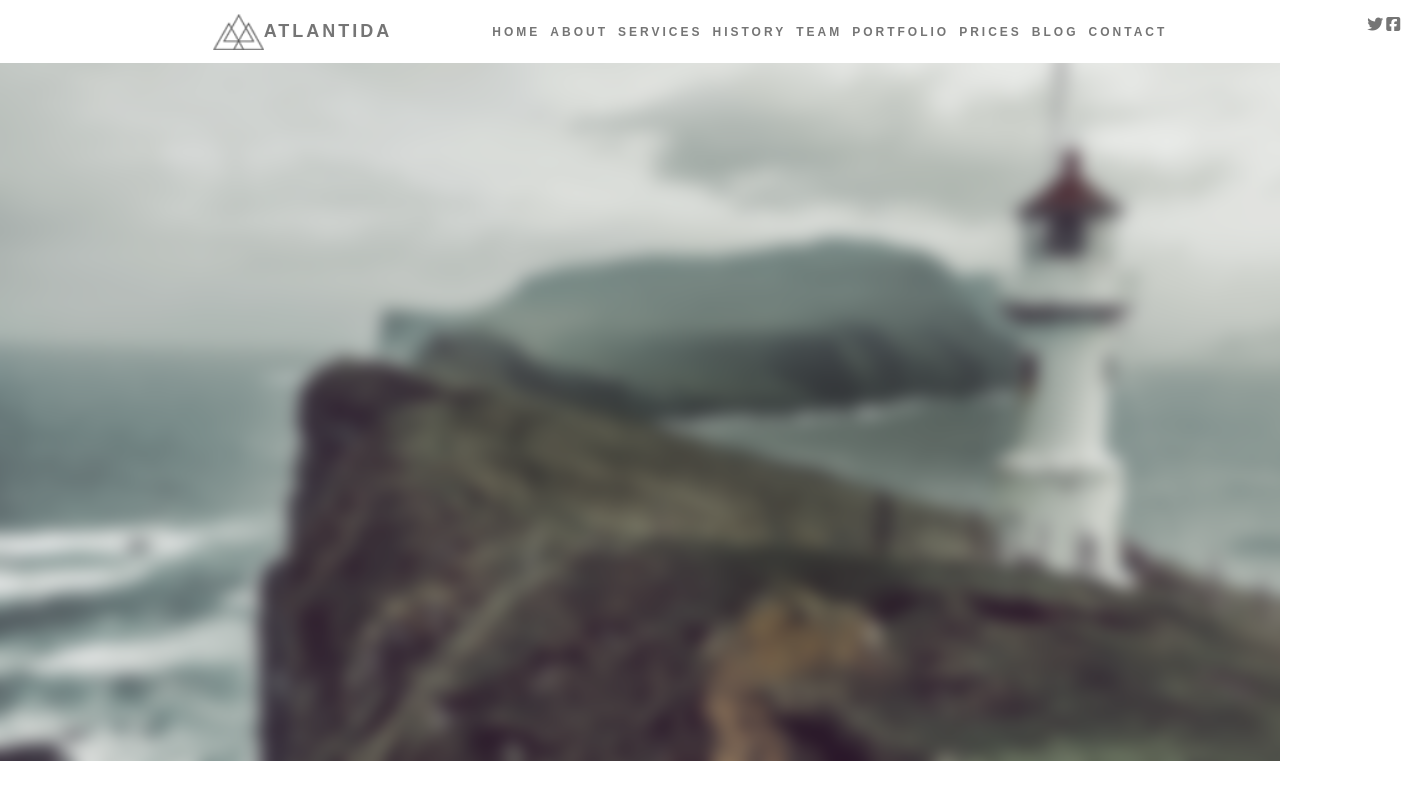
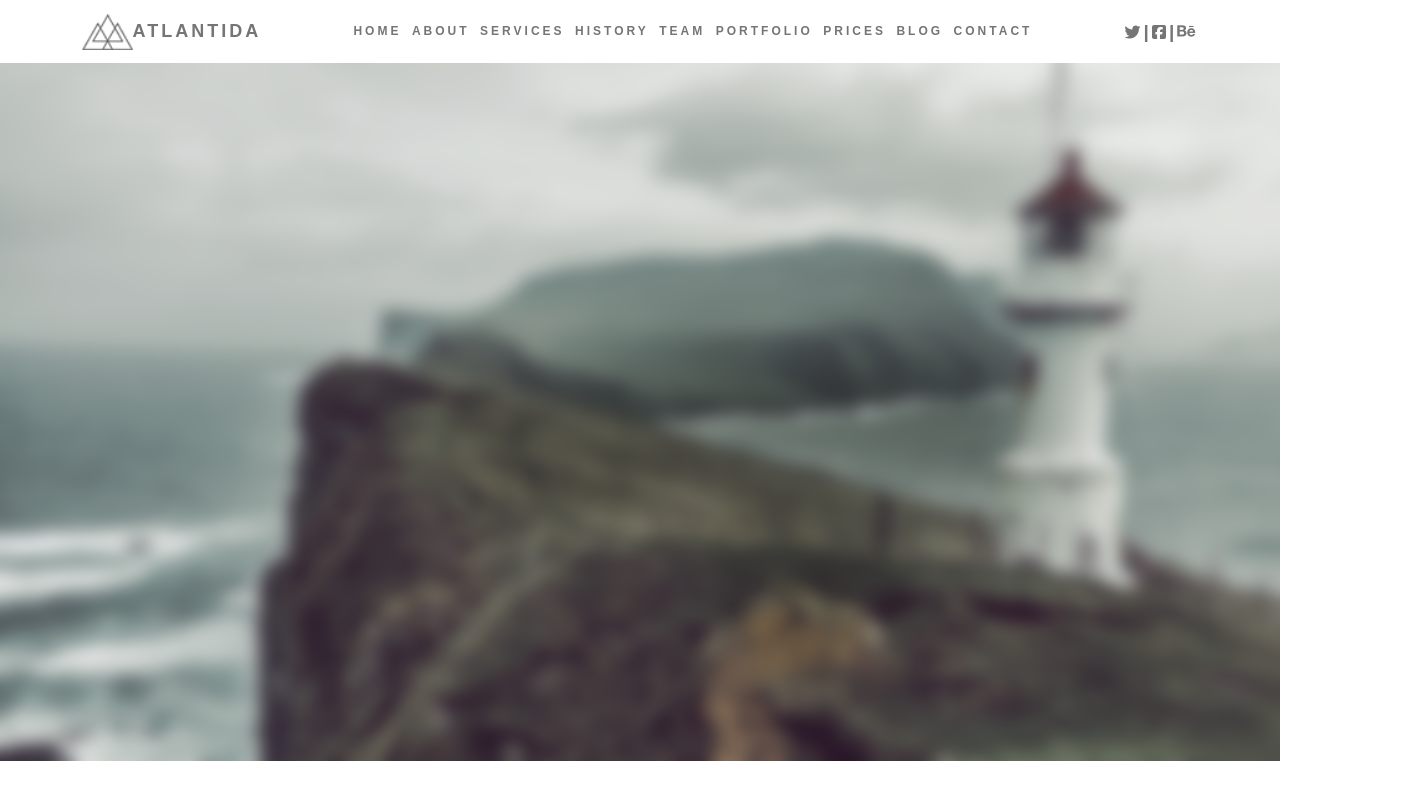
Before and after one commit to sanyapinchuk/rpi_1lab, a plain HTML site: page index.html in a window 1280 px wide. Shown: the whole page, 1403 px wide, since content can reach past the window. Drawn offline with Linux system fonts and the light colour scheme.

Commit message:
fix header

```diff
--- a/css/styles.css
+++ b/css/styles.css
@@ -27,6 +27,7 @@ li{
     /*line-height: 63px;*/
     font-weight: 700;
     display: flex;
+    justify-content: space-evenly;
 }
 #first_background{
     background-image: url('../img/first_background.png');
@@ -37,7 +38,6 @@ li{
     height: 100%;
     display: flex;
     align-items: center;
-    margin-left: 212.8px;
     font-size: 18px;
 }
 #logo img{
@@ -45,17 +45,39 @@ li{
 }
 #top_menu{
     display: flex;
-    margin-left: 90px;
+    margin: 0;
     align-items: center;
     font-size: 12px;
+    width: 700px;
+    justify-content: space-evenly;
 }
-#top_menu li{
-    margin-left: 10px;
+.sub_menu{
+
+    height: 100%;
+    line-height: 63px;
+    user-select: none;
+    transition: all 0.5s;
+    color:red;
+}
+.sub_menu a{
+    transition: all 0.5s;
+}
+
+.sub_menu:hover a{
+    font-size: 14px;
+    color:red;
 }
 #contacts{
     display: flex;
-    margin-left: 200px;
+    align-items: center;
 }
 #contacts li{
     display: inline-block;
 }
+#contacts li::after{
+    content: "|";
+    font-size: 19px;
+}
+#contacts li:last-child::after{
+    content: none;
+}
--- a/index.html
+++ b/index.html
@@ -21,19 +21,20 @@
                     </div>
                 </a>
                 <ul id="top_menu">
-                   <li>HOME</li>
-                   <li>ABOUT</li>
-                   <li>SERVICES</li>
-                   <li>HISTORY</li>
-                   <li>TEAM</li>
-                   <li>PORTFOLIO</li>
-                   <li>PRICES</li>
-                   <li>BLOG</li>
-                   <li>CONTACT</li>
+                   <li class="sub_menu"><a href="#">HOME</a></li>
+                   <li class="sub_menu"><a href="#">ABOUT</a></li>
+                   <li class="sub_menu"><a href="#">SERVICES</a></li>
+                   <li class="sub_menu"><a href="#">HISTORY</a></li>
+                   <li class="sub_menu"><a href="#">TEAM</a></li>
+                   <li class="sub_menu"><a href="#">PORTFOLIO</a></li>
+                   <li class="sub_menu"><a href="#">PRICES</a></li>
+                   <li class="sub_menu"><a href="#">BLOG</a></li>
+                   <li class="sub_menu"><a href="#">CONTACT</a></li>
                 </ul>
                 <ul id="contacts">
-                    <li><i class="fab fa-twitter"></i></li>
-                    <li><i class="fa-brands fa-facebook-square"></i></li>
+                    <li><a href="#"><i class="fab fa-twitter"></i></a></li>
+                    <li><a href="#"><i class="fab fa-facebook-square"></i></a></li>
+                    <li><a href="#"><i class="fab fa-behance"></i></a></li>
                 </ul>
             </div>
             <div id="first_background">
```
